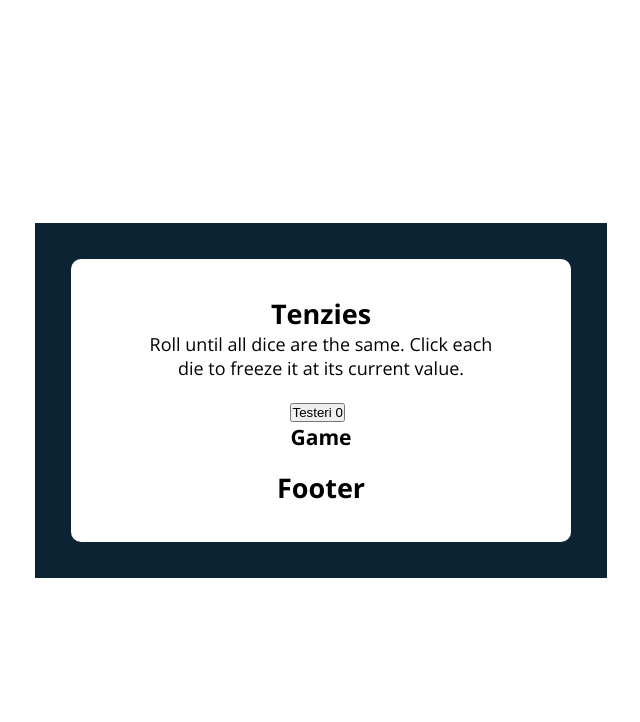
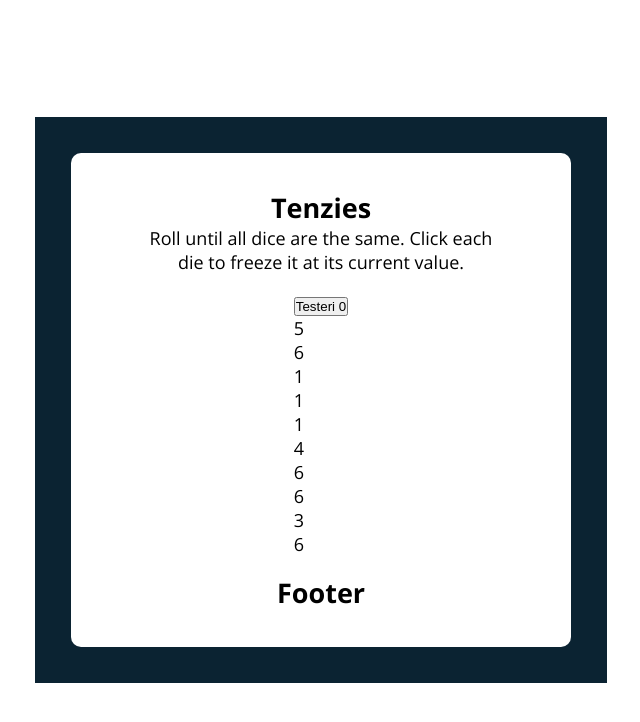
Before and after one commit to jukry/tenzies, a React (Vite) app: page / in a window 1280 px wide. Shown: the top 722 px of the page, without its empty margins (319-959 px from the left). Built offline with nearby package versions, Linux system fonts and the light colour scheme.

Commit message:
renderDice function and rendering

```diff
--- a/src/Components/Game.jsx
+++ b/src/Components/Game.jsx
@@ -5,6 +5,7 @@ export default function Game() {
     const [dice, setDice] = useState(() => getArray())
     const [count, setCount] = useState(0)
 
+    // function to return random array of 10 numbers between 1-6
     function getArray() {
         let arr = []
         for (let i = 0; i < 10; i++) {
@@ -12,13 +13,19 @@ export default function Game() {
         }
         return arr
     }
-    console.log(count)
+
+    // render dice to board with key, id and classname
+    const renderDice = dice.map((item, index) => (
+        <div key={index} id={index} className={`key${index} dice`}>
+            {item}
+        </div>
+    ))
 
     return (
-        <section>
+        <section className="dices">
             {/* state tester */}
             <button onClick={() => setCount(count + 1)}>Testeri {count}</button>
-            <h1>Game</h1>
+            {renderDice}
         </section>
     )
 }
```
